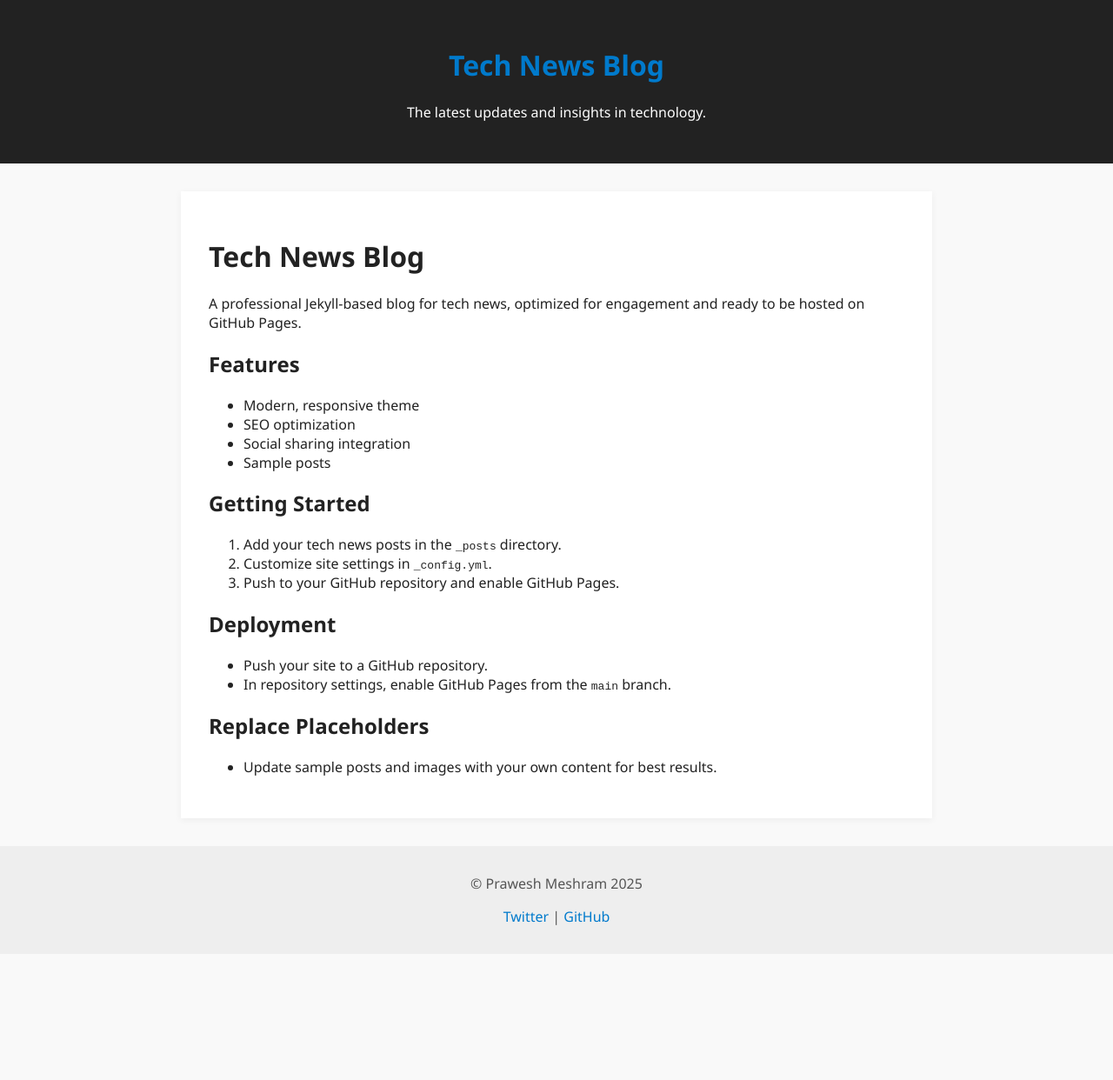
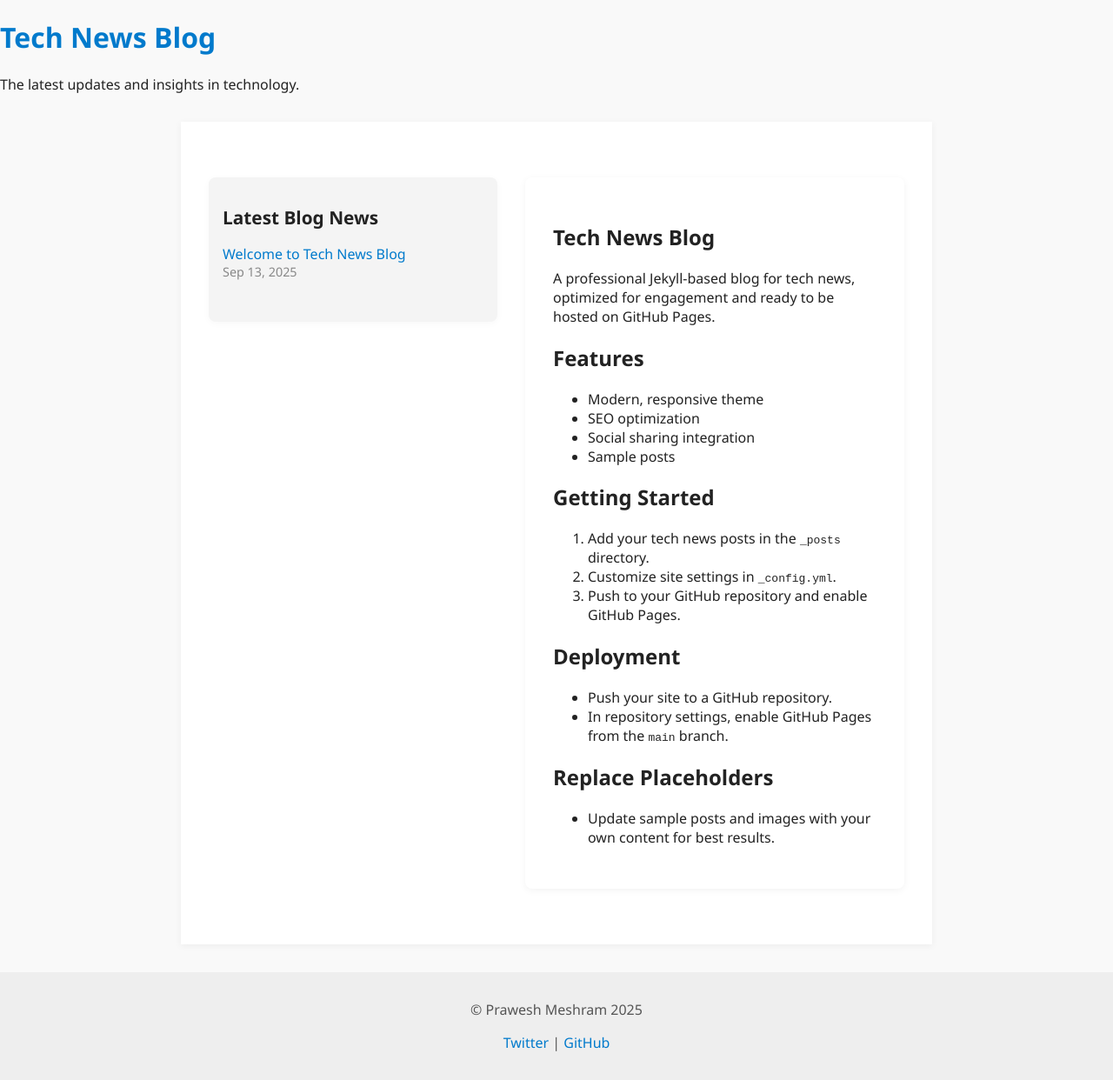
Before and after one commit to praweshm31/New-folder, a Jekyll site: the page built from README.md, in a window 1280 px wide. Shown: the whole page at 87% size. Built offline with Jekyll 4.4.1, drawn with Linux system fonts in a browser that asks for light colours; our own code applies the rules of GitHub Pages for plain Markdown files; before the commit the page ends 1097 px from its top, so only the background shows below that.

Commit message:
Mofiied the styles

```diff
--- a/_layouts/default.html
+++ b/_layouts/default.html
@@ -16,7 +16,22 @@
     <p>{{ site.description }}</p>
   </header>
   <main>
-    {{ content }}
+      <div class="container">
+        <aside class="sidebar">
+          <h2>Latest Blog News</h2>
+          <ul>
+            {% for post in site.posts limit:5 %}
+              <li>
+                <a href="{{ post.url }}">{{ post.title }}</a>
+                <span class="post-date">{{ post.date | date: '%b %d, %Y' }}</span>
+              </li>
+            {% endfor %}
+          </ul>
+        </aside>
+        <section class="content-details">
+          {{ content }}
+        </section>
+      </div>
   </main>
   <footer>
     <p>&copy; {{ site.author }} {{ site.time | date: '%Y' }}</p>
--- a/assets/css/style.css
+++ b/assets/css/style.css
@@ -3,13 +3,48 @@ body {
   background: #f9f9f9;
   color: #222;
   margin: 0;
-  padding: 0;
-}
-header {
-  background: #222;
-  color: #fff;
-  padding: 2rem 1rem;
-  text-align: center;
+  /* Two-column layout */
+  .container {
+    display: flex;
+    gap: 2rem;
+    max-width: 1100px;
+    margin: 2rem auto;
+  }
+
+  .sidebar {
+    flex: 0 0 300px;
+    background: #f4f4f4;
+    padding: 2rem 1rem;
+    border-radius: 8px;
+    box-shadow: 0 2px 8px rgba(0,0,0,0.03);
+    height: fit-content;
+  }
+  .sidebar h2 {
+    margin-top: 0;
+    font-size: 1.3rem;
+    color: #222;
+  }
+  .sidebar ul {
+    list-style: none;
+    padding: 0;
+    margin: 0;
+  }
+  .sidebar li {
+    margin-bottom: 1rem;
+  }
+  .sidebar .post-date {
+    display: block;
+    font-size: 0.9rem;
+    color: #888;
+  }
+
+  .content-details {
+    flex: 1;
+    background: #fff;
+    padding: 2rem;
+    border-radius: 8px;
+    box-shadow: 0 2px 8px rgba(0,0,0,0.05);
+  }
 }
 main {
   max-width: 800px;
```
